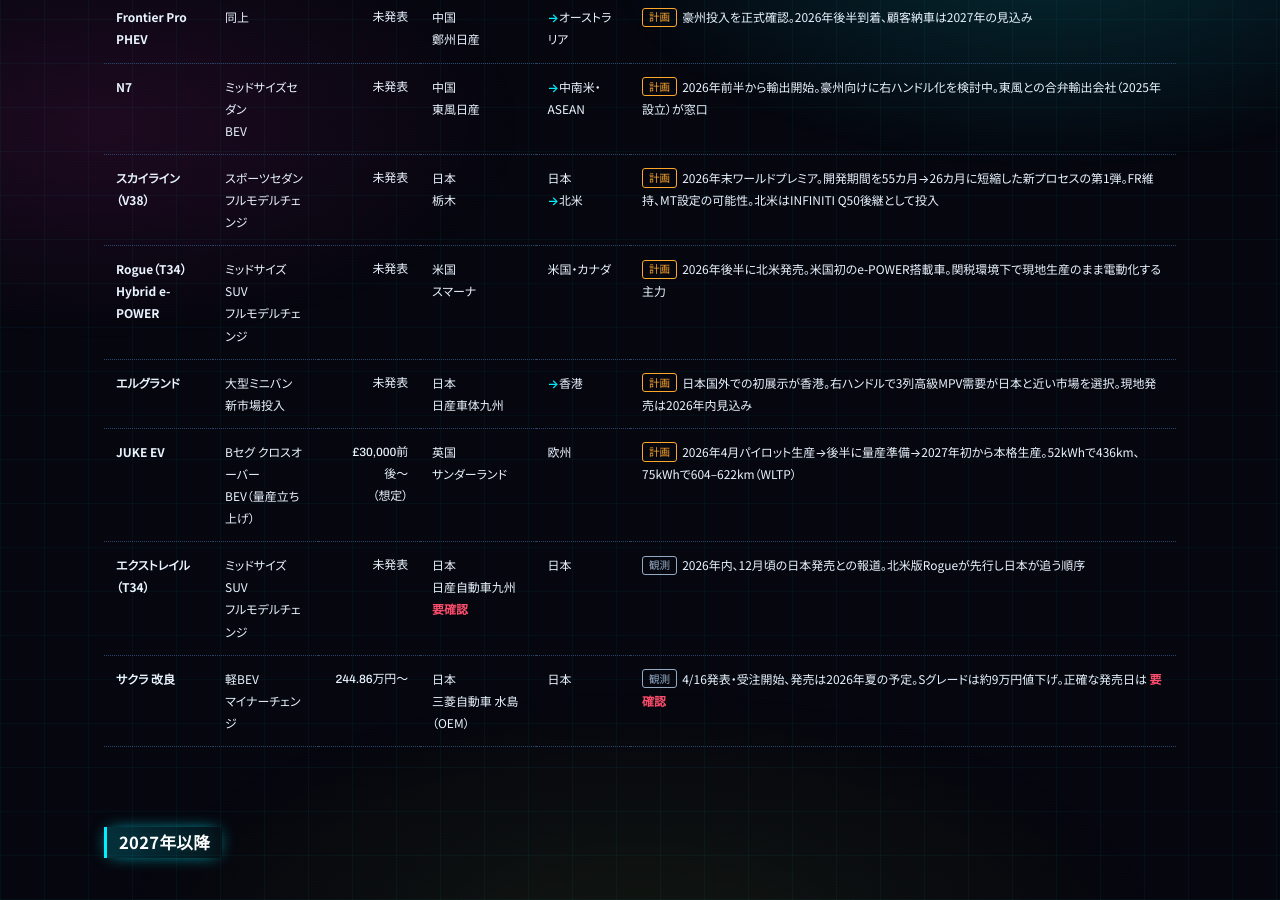
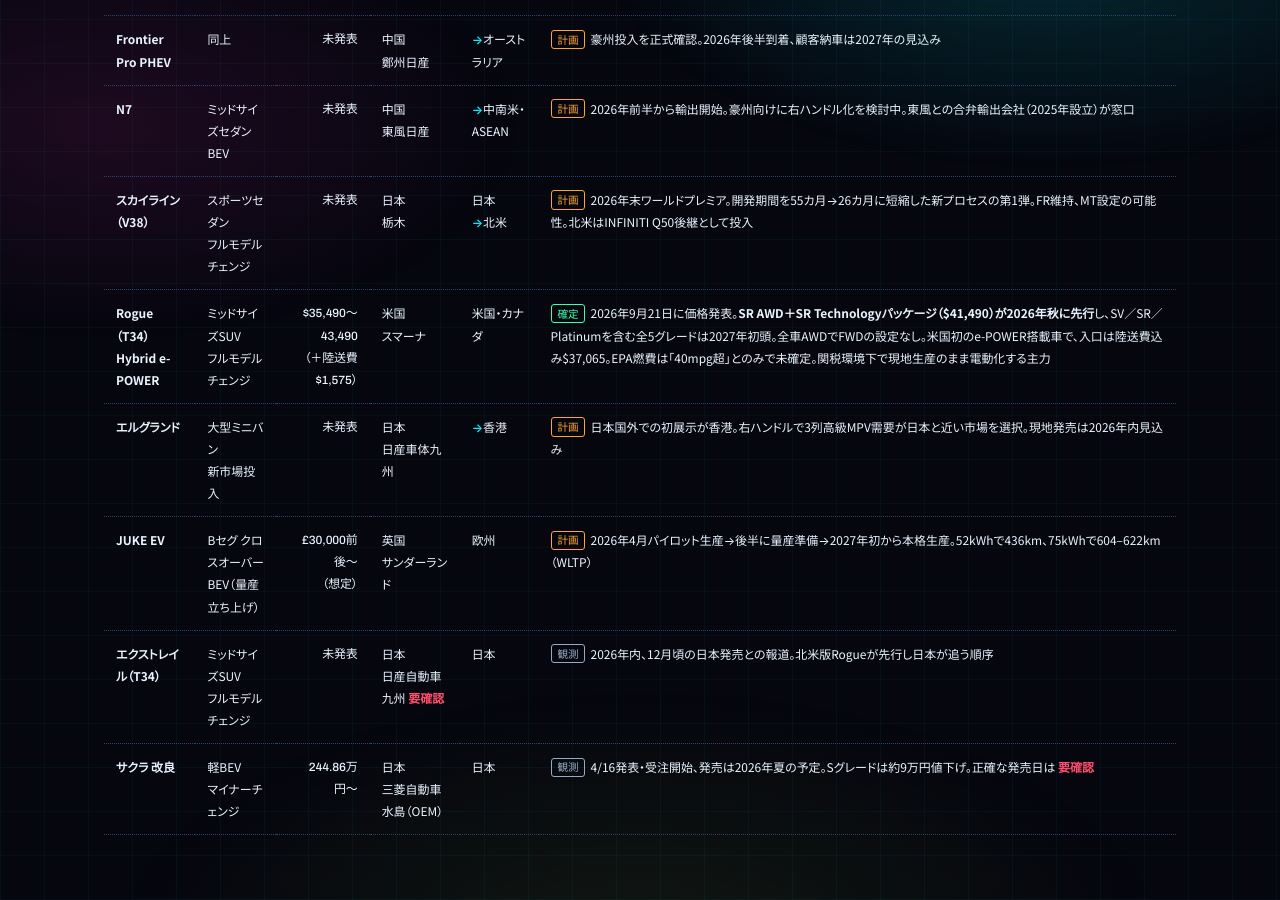
Before and after one commit to soy-tuber/nissan-notes, a Jekyll site: the page built from launches.html, in a window 1280 px wide and 900 px high, scrolled down 1857 px. Built offline with Jekyll 4.4.1, drawn with Linux system fonts in a browser that asks for light colours; some of the changed text lies outside the part shown.

Commit message:
投入カレンダー: Rogue Hybrid の米国価格を反映
2026年9月21日の Nissan USA プレスキットで価格が出たので、
「計画・未発表」から「確定」へ。

- 価格 $35,490〜43,490（＋陸送費 $1,575、入口は込みで $37,065）
- 時期が2段階に割れた。SR AWD＋SR Technologyパッケージ（$41,490）が
  2026年秋に先行し、SV／SR／Platinum を含む全5グレードは2027年初頭。
  「2026年後半に北米発売」より解像度が上がったので書き分けた
- 全車AWDでFWDの設定なし
- EPA燃費は「40mpg超」とのみで未確定。断定しない
- 確度の内訳（確定6→7／計画14→13）と更新日も合わせた
- 生産拠点別のスマーナ行にも同じ時期の割れを反映

出典: https://usa.nissannews.com/en-US/releases/2027-nissan-rogue-hybrid-press-kit

Co-Authored-By: Claude Opus 5 (1M context) <noreply@anthropic.com>
Claude-Session: https://claude.ai/code/session_017n7KYyEpFRskntH3qqB6Bj

```diff
--- a/launches.html
+++ b/launches.html
@@ -25,11 +25,11 @@ td .badge{margin-right:.35rem}
 <div class="note">
 <p><strong>この表の狙い</strong>　日産がどの車をどこで作り、どこへ売るのかを月次で並べたものです。Re:Nissanで生産拠点が7つ閉鎖される最中なので、「車種」より「どの工場から出ていくか」のほうが情報量があります。中国発・インド発の輸出が増える一方、日本発は右ハンドル圏に閉じたままである、という非対称がこの表の主題です。</p>
 <p><strong>確度</strong>　<span class="badge b-fix">確定</span> 公式発表済または発売済　／　<span class="badge b-plan">計画</span> 日産が時期を表明　／　<span class="badge b-obs">観測</span> メディア報道ベース。<span class="chk">要確認</span>は一次ソースで裏が取れていない項目です。</p>
-<p><strong>更新</strong>　2026年8月16日時点。</p>
+<p><strong>更新</strong>　2026年9月22日時点。直近の更新は Rogue Hybrid の米国価格（9/21発表）。</p>
 </div>
 
 <div class="cards">
-<div class="card lead"><span class="lbl">2026年7月以降の収録</span><span class="val">23</span><span class="sub">件（確定6／計画14／観測3）</span></div>
+<div class="card lead"><span class="lbl">2026年7月以降の収録</span><span class="val">23</span><span class="sub">件（確定7／計画13／観測3）</span></div>
 <div class="card"><span class="lbl">生産国</span><span class="val">5</span><span class="sub">日本・中国・米国・英国・インド</span></div>
 <div class="card"><span class="lbl">うち輸出案件</span><span class="val">9</span><span class="sub">生産国と仕向地が異なるもの</span></div>
 <div class="card"><span class="lbl">中国発の輸出ルート</span><span class="val">3</span><span class="sub">Frontier Pro PHEV×2／N7</span></div>
@@ -139,10 +139,10 @@ td .badge{margin-right:.35rem}
 <tr>
 <td>Rogue（T34）<br>Hybrid e-POWER</td>
 <td>ミッドサイズSUV<br>フルモデルチェンジ</td>
-<td class="num">未発表</td>
+<td class="num">$35,490〜43,490<br>（＋陸送費 $1,575）</td>
 <td>米国<br>スマーナ</td>
 <td>米国・カナダ</td>
-<td><span class="badge b-plan">計画</span>2026年後半に北米発売。米国初のe-POWER搭載車。関税環境下で現地生産のまま電動化する主力</td>
+<td><span class="badge b-fix">確定</span>2026年9月21日に価格発表。<strong>SR AWD＋SR Technologyパッケージ（$41,490）が2026年秋に先行</strong>し、SV／SR／Platinumを含む全5グレードは2027年初頭。全車AWDでFWDの設定なし。米国初のe-POWER搭載車で、入口は陸送費込み$37,065。EPA燃費は「40mpg超」とのみで未確定。関税環境下で現地生産のまま電動化する主力</td>
 </tr>
 <tr>
 <td>エルグランド</td>
@@ -271,7 +271,7 @@ td .badge{margin-right:.35rem}
 <tr><td>追浜<br>（横須賀）</td><td>ノート／ノートオーラ</td><td>2027年度末で車両生産終了。累計1,780万台、従業員約2,400名</td></tr>
 <tr><td>栃木<br>（上三川）</td><td>フェアレディZ／LEAF／スカイライン</td><td>米国向けLEAFも2025年11月にスマーナから栃木へ変更。V38スカイラインもここ</td></tr>
 <tr><td>日産車体 湘南<br>（平塚）</td><td>—</td><td>2026年度で車両生産終了。以降はサービス部品生産工場へ転換</td></tr>
-<tr><td>スマーナ<br>（テネシー）</td><td>Rogue／INFINITI QX65</td><td>Rogue e-POWERが2026年後半。QX65は2026年初夏に$53,990で発売済み</td></tr>
+<tr><td>スマーナ<br>（テネシー）</td><td>Rogue／INFINITI QX65</td><td>Rogue Hybrid e-POWERは2026年秋に上位1グレードが先行、全グレードは2027年初頭（$35,490〜43,490）。QX65は2026年初夏に$53,990で発売済み</td></tr>
 <tr><td>キャントン<br>（ミシシッピ）</td><td>Altima／Frontier／Xterra（予定）</td><td>FY2027にXterraを追加予定</td></tr>
 <tr><td>アグアスカリエンテスA2<br>（メキシコ）</td><td>Sentra ほか</td><td>2026年型Sentraは$22,600〜。CIVAC閉鎖（2026年3月）でピックアップ生産を受け入れ</td></tr>
 <tr><td>サンダーランド<br>（英国）</td><td>Qashqai／Juke／LEAF／Juke EV</td><td>第3世代e-POWER搭載Qashqaiを2025年7月から生産。Juke EVが4本目に</td></tr>
```
